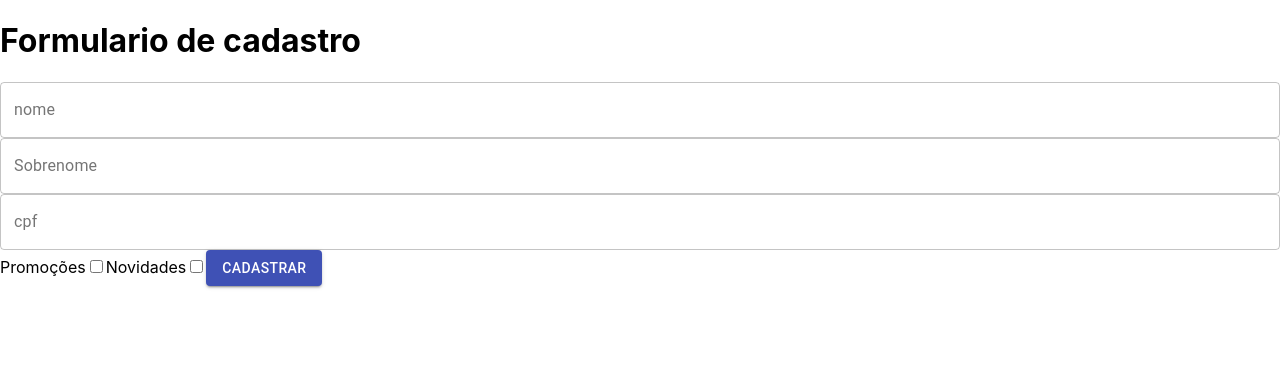
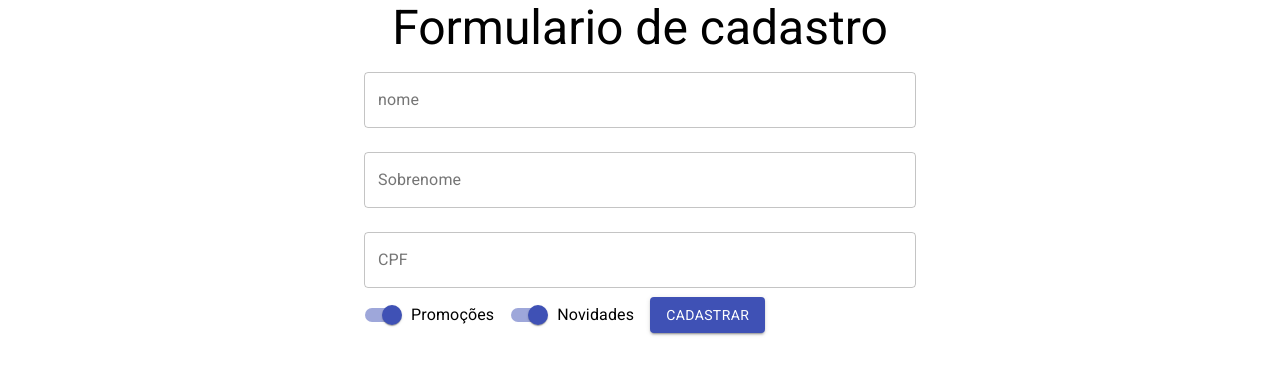
Before and after one commit to willsantos/AluraForms, a React (Create React App) app in the folder forms/: page / in a window 1280 px wide. Shown: the top 374 px of the page. Built offline with nearby package versions, Linux system fonts and the light colour scheme.

Commit message:
Add Material Ui Styles

```diff
--- a/forms/package.json
+++ b/forms/package.json
@@ -7,6 +7,7 @@
     "@testing-library/jest-dom": "^4.2.4",
     "@testing-library/react": "^9.3.2",
     "@testing-library/user-event": "^7.1.2",
+    "fontsource-roboto": "^3.0.3",
     "react": "^16.13.1",
     "react-dom": "^16.13.1",
     "react-scripts": "3.4.3"
--- a/forms/src/App.js
+++ b/forms/src/App.js
@@ -1,13 +1,22 @@
 import React from 'react';
 import './App.css';
 import FormularioCadastro from './components/FormularioCadastro/FormularioCadastro';
-
+import 'fontsource-roboto';
+import { Container, Typography } from '@material-ui/core';
 function App() {
   return (
-    <>
-    <h1>Formulario de cadastro</h1>
-    <FormularioCadastro/>
-    </>
+    <Container component="article" maxWidth="sm">
+      <Typography
+        variant="h3"
+        align="center"
+        component="h1"
+      >
+        Formulario de cadastro
+      </Typography>
+      <FormularioCadastro />
+
+    </Container>
+
   );
 }
 
--- a/forms/src/components/FormularioCadastro/FormularioCadastro.jsx
+++ b/forms/src/components/FormularioCadastro/FormularioCadastro.jsx
@@ -1,38 +1,57 @@
 import React from 'react';
-import Button from '@material-ui/core/Button';
-import TextField from '@material-ui/core/TextField';
-function FormularioCadastro(){
+import { Button, TextField, Switch, FormControlLabel } from '@material-ui/core';
+function FormularioCadastro() {
 
-    return(
+    return (
 
         <form action="">
             <TextField
                 id="nome"
                 label="nome"
                 variant="outlined"
+                margin="normal"
                 fullWidth
             />
             <TextField
                 id="sobrenome"
                 label="Sobrenome"
                 variant="outlined"
+                margin="normal"
                 fullWidth
             />
             <TextField
                 id="cpf"
-                label="cpf"
+                label="CPF"
                 variant="outlined"
+                margin="normal"
                 fullWidth
             />
 
 
-            <label>Promoções</label>
-            <input type="checkbox" name="" id=""/>
+            <FormControlLabel
+                label="Promoções"
+                control={
+                    <Switch
+                        name="promocoes"
+                        defaultChecked
+                        color="primary" />}
+            />
 
-            <label>Novidades</label>
-            <input type="checkbox" name="" id=""/>
+            <FormControlLabel
+                label="Novidades"
+                control={
+                    <Switch
+                        name="novidades"
+                        defaultChecked
+                        color="primary"
+                    />}
+            />
 
-            <Button type="submit" variant="contained" color="primary">
+            <Button
+                type="submit"
+                variant="contained"
+                color="primary"
+            >
                 Cadastrar
             </Button>
         </form>
```
Also changed, not shown: 1 other file (tests, documents, lock files or other folders).
